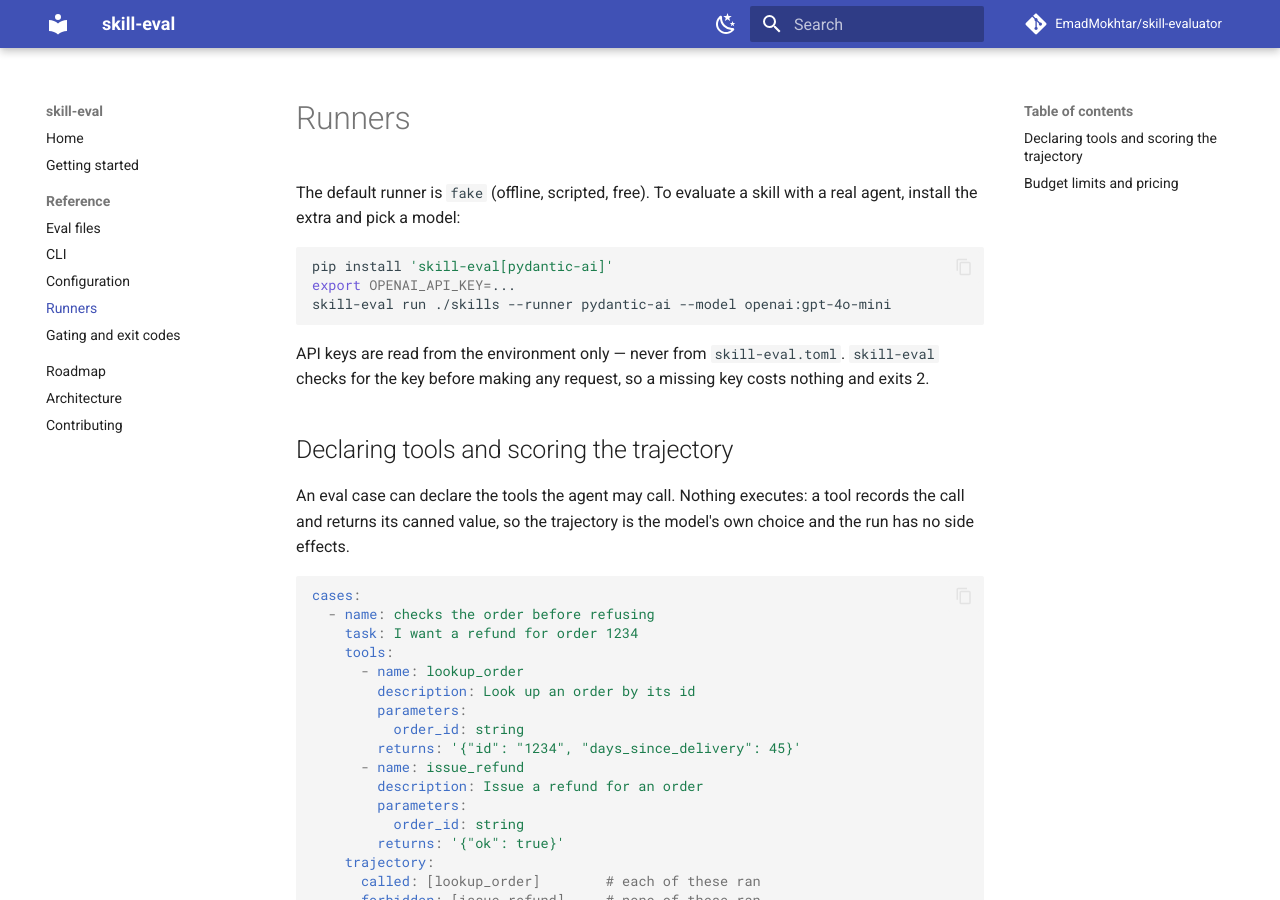
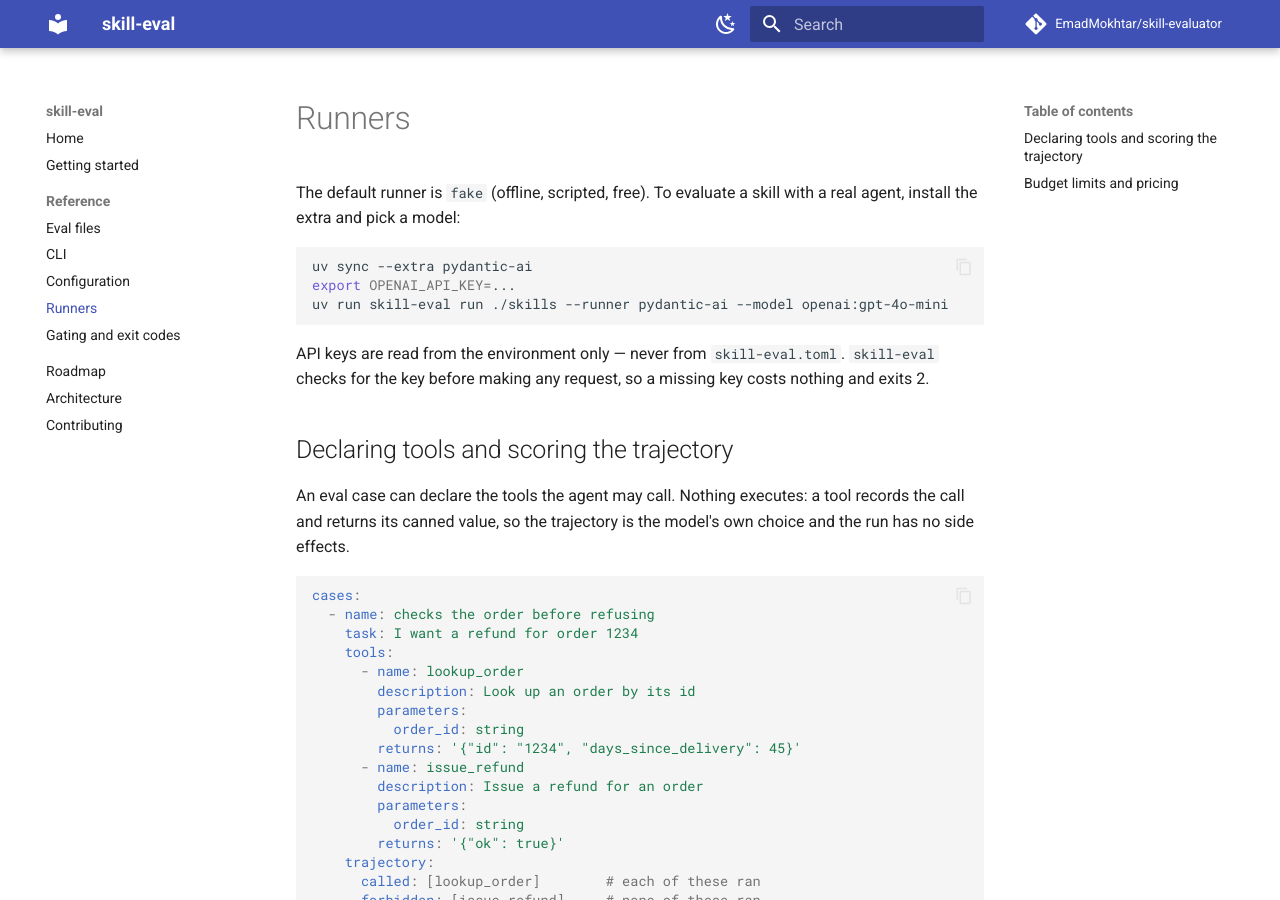
Before and after one commit to EmadMokhtar/skill-evaluator, an MkDocs documentation site: the page built from docs/runners.md, in a window 1280 px wide and 900 px high. Built offline with MkDocs 1.6.1 and Material for MkDocs 9.7.7, drawn with Linux system fonts in a browser that asks for light colours; comment, search, counter and statistics services are not loaded.

Commit message:
docs: fix the stale install command and spec status
docs/runners.md still told readers to `pip install 'skill-eval[pydantic-ai]'`,
which fails today: nothing is published, and the site's own install page now
says to build from source. The design spec still claimed it was unimplemented.

````diff
--- a/docs/runners.md
+++ b/docs/runners.md
@@ -4,9 +4,9 @@
 real agent, install the extra and pick a model:
 
 ```bash
-pip install 'skill-eval[pydantic-ai]'
+uv sync --extra pydantic-ai
 export OPENAI_API_KEY=...
-skill-eval run ./skills --runner pydantic-ai --model openai:gpt-4o-mini
+uv run skill-eval run ./skills --runner pydantic-ai --model openai:gpt-4o-mini
 ```
 
 API keys are read from the environment only — never from `skill-eval.toml`.
````
Also changed, not shown: docs/superpowers/specs/2026-08-02-docs-infrastructure-design.md (+1 -1 lines).
